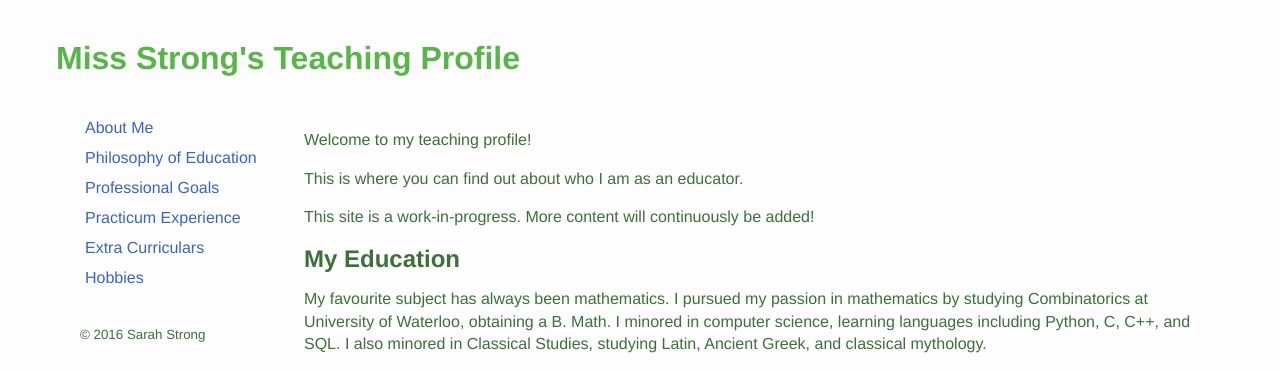
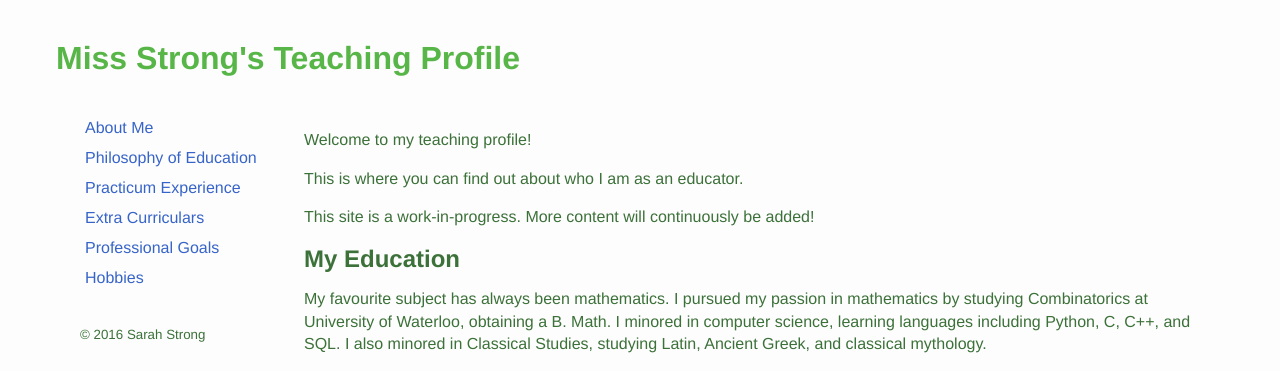
Before and after one commit to sarahstrong314/sarahstrong.ca, a Jekyll site: the page built from index.html, in a window 1280 px wide. Shown: the top 371 px of the page. Built offline with Jekyll 4.4.1, drawn with Linux system fonts in a browser that asks for light colours; nearby versions of some CDN libraries; library files that are not in the unit come from our copies; Markdown is read by kramdown in place of the engine named in the settings; some of the changed lines change nothing that is shown.

Commit message:
Reordered links in nav bar

```diff
--- a/_layouts/default.html
+++ b/_layouts/default.html
@@ -30,8 +30,6 @@
 
             <li><a href="/philosophy-of-education">Philosophy of Education</a></li>
 
-            <li><a href="/professional-goals">Professional Goals</a></li>
-
             <li><a href="/practicum-experience">Practicum Experience</a></li>
 
             <!--TODO: sample lessons-->
@@ -53,6 +51,8 @@
 
           <li><a href="/extra-curriculars">Extra Curriculars</a></li>
 
+          <li><a href="/professional-goals">Professional Goals</a></li>
+
           <li><a href="/hobbies">Hobbies</a></li>
 
           <li class="smaller copyright">&copy; 2016 Sarah Strong</li>
```
